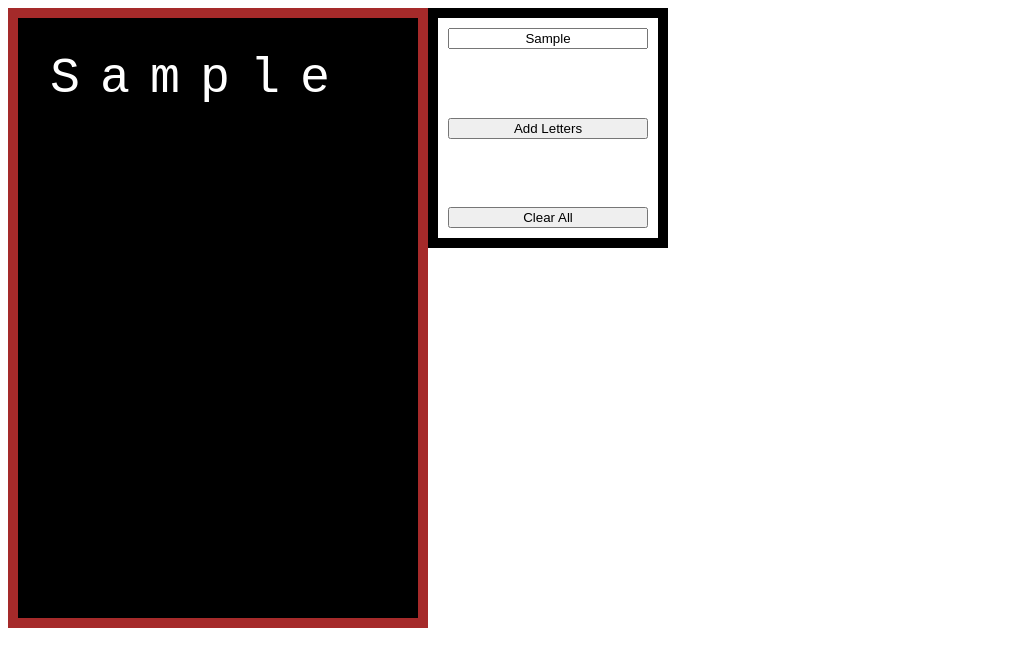
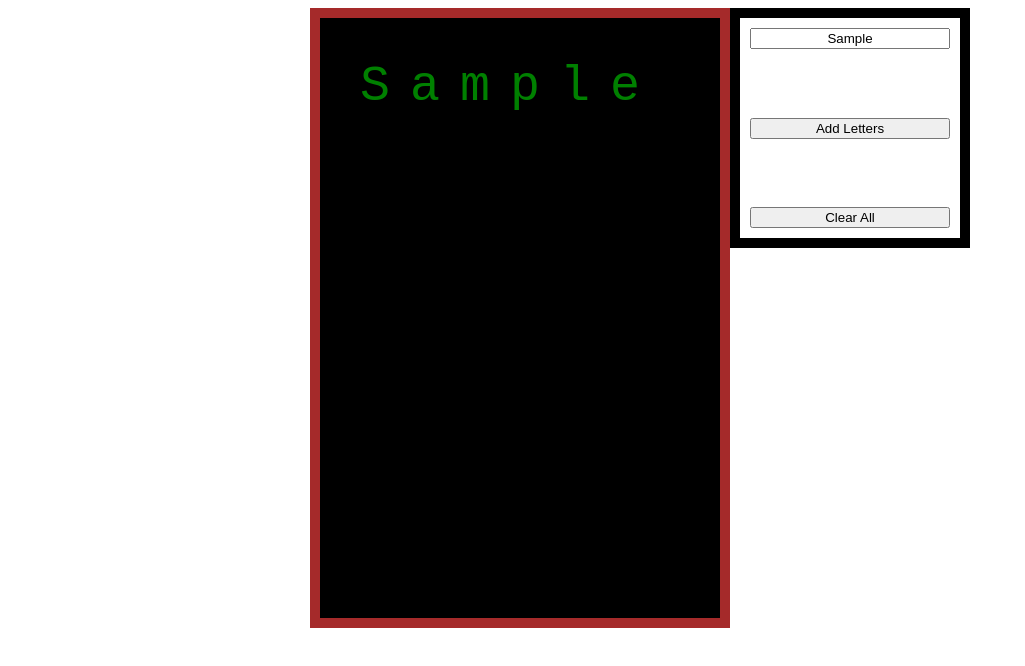
Before and after one commit to tjohnwu/pushboard, a React app: page / in a window 1280 px wide. Both pictures are taken after typing "Sample" into the empty fields and a click on the button "Add Letters". Shown: the whole page, without its empty margins (0-1025 px from the left). Built offline with nearby package versions, Linux system fonts and the light colour scheme.

Commit message:
getElementById hack

```diff
--- a/app/components/letter.css
+++ b/app/components/letter.css
@@ -1,7 +1,7 @@
 .letter {
   position: absolute;
   font-family: "Courier New", Courier, monospace;
-  color: white;
+  color: green;
 }
 
 .trashcan {
--- a/app/components/letter.js
+++ b/app/components/letter.js
@@ -67,6 +67,11 @@ class Letter extends React.Component {
         &#128465;
       </div>
     );
+
+    // This is a hack to make it work
+    var offsetLeft = document.getElementsByClassName("board")[0].offsetLeft;
+    var offsetTop=  document.getElementsByClassName("board")[0].offsetTop;
+
     return (
       <div
         ref={this.letterComponent}
@@ -75,8 +80,8 @@ class Letter extends React.Component {
         onMouseLeave={() => this.setState({ dragged: false })}
         style={{
           backgroundColor: this.state.dragged ? "blue" : "#00000000",
-          top: this.props.startingY,
-          left: this.props.startingX,
+          top: this.props.startingY + offsetTop,
+          left: this.props.startingX + offsetLeft,
           fontSize: this.props.fontsize,
           zIndex: this.state.dragged ? 1 : 0,
         }}
--- a/app/components/pushboard.css
+++ b/app/components/pushboard.css
@@ -1,4 +1,6 @@
 .pushboard {
   display: flex;
   flex-direction: row;
+
+  justify-content: center;
 }
```
